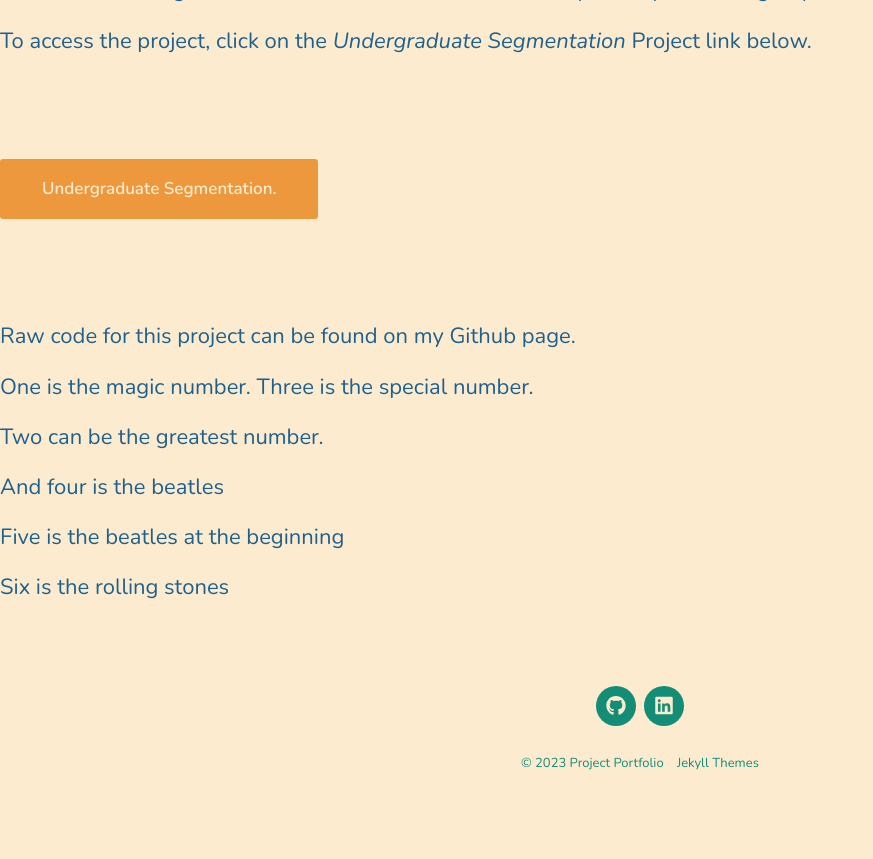
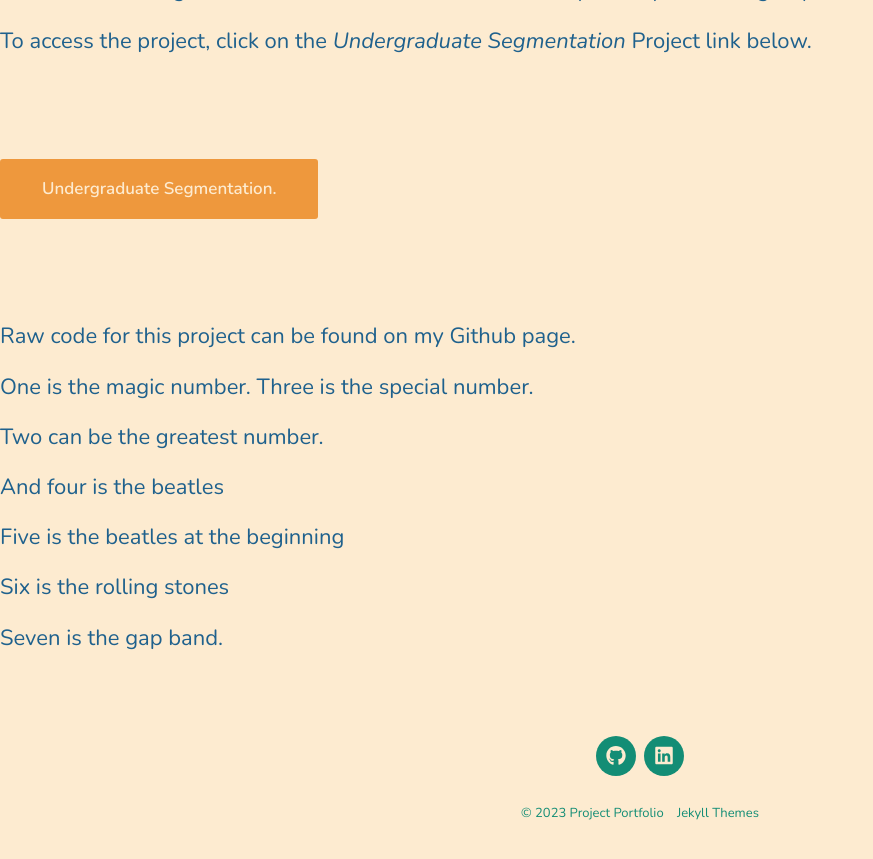
Before and after one commit to franklauder/franklauder.github.io, a Jekyll site: the page built from _posts/2022-03-10-undergrad-segmentation.md, in a window 1280 px wide and 900 px high, scrolled down 1054 px. Shown: the top 859 px of the window, without its empty margins (0-873 px from the left). Built offline with Jekyll 4.4.1, drawn with Linux system fonts in a browser that asks for light colours; nearby versions of some CDN libraries; a file with an impossible date is left out.

Commit message:
gap text

```diff
--- a/_posts/2022-03-10-undergrad-segmentation.md
+++ b/_posts/2022-03-10-undergrad-segmentation.md
@@ -40,3 +40,5 @@ And four is the beatles
 Five is the beatles at the beginning
 
 Six is the rolling stones
+
+Seven is the gap band.
```
